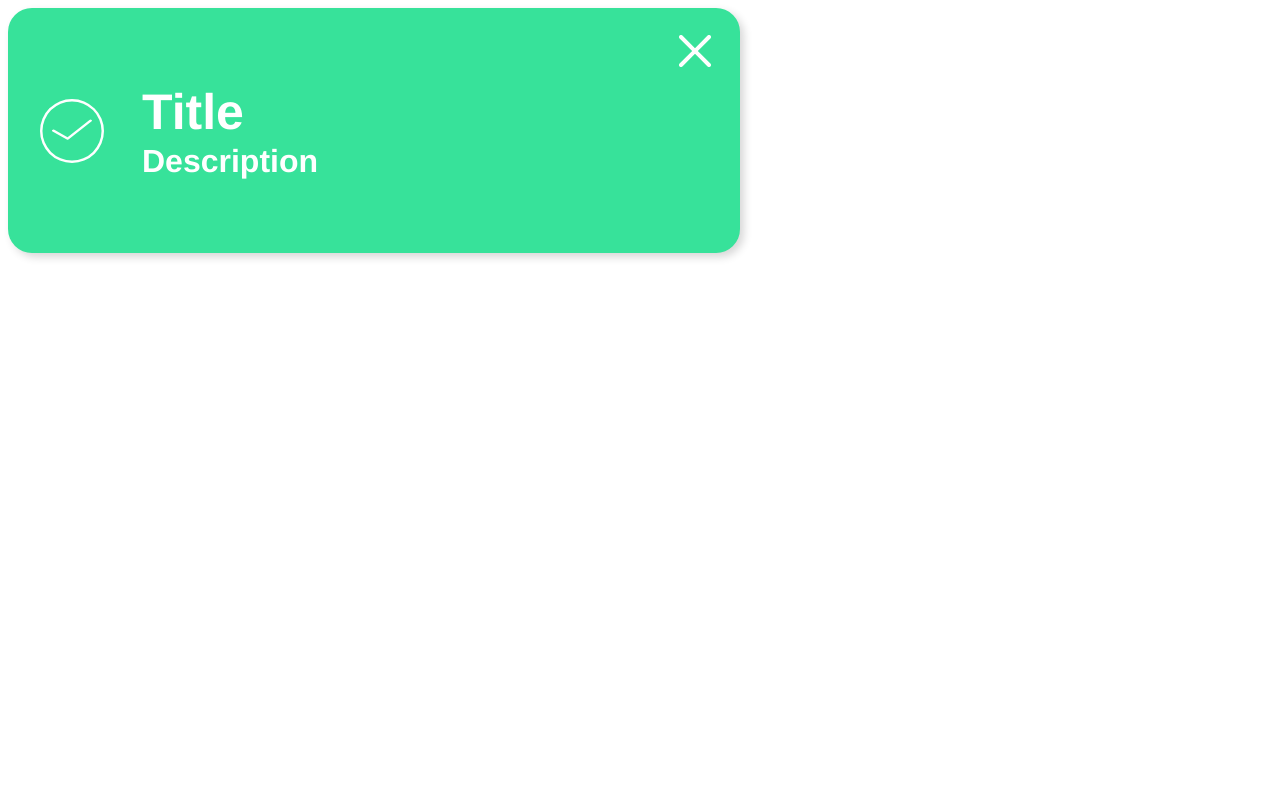
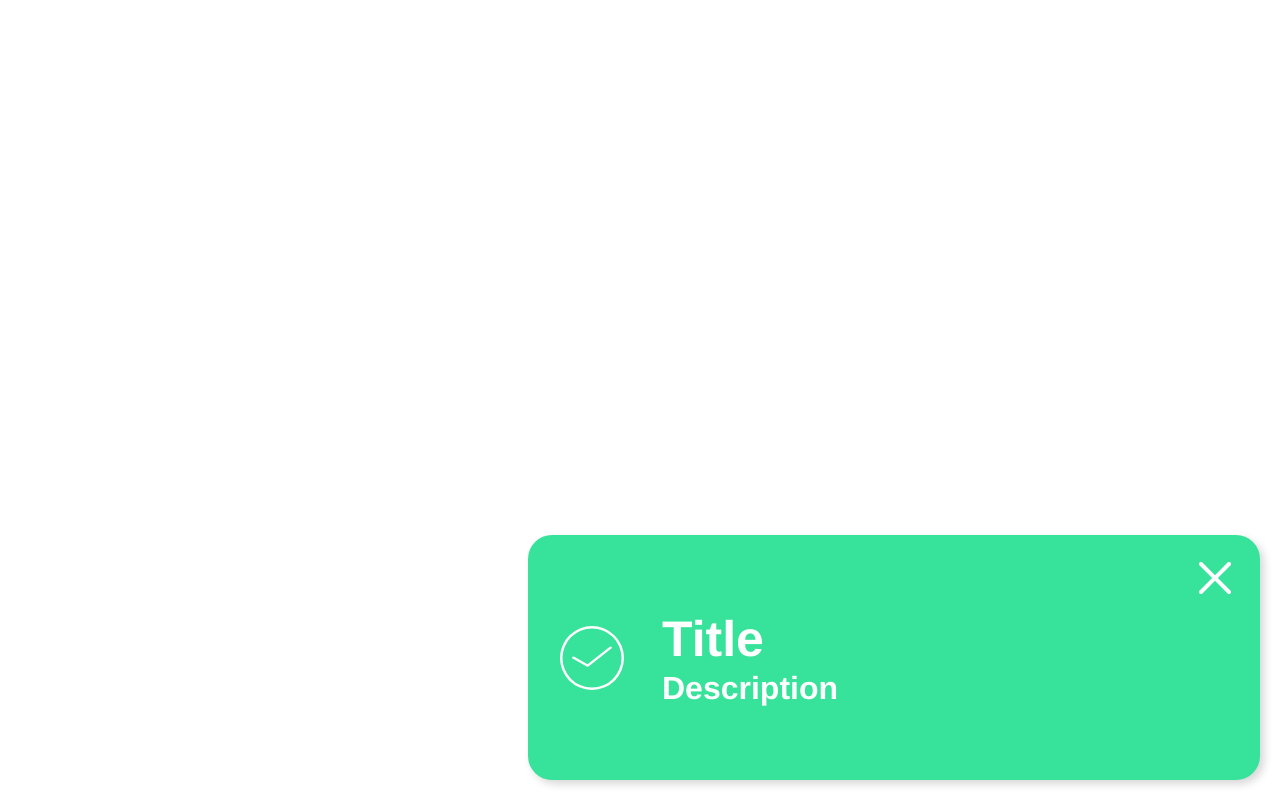
Before and after one commit to AndKurt/toast-lib, a React (Create React App) app: page / in a window 1280 px wide. Built offline with nearby package versions, Linux system fonts and the light colour scheme.

Commit message:
feat: add portal, error boundary and spawn animation

```diff
--- a/src/App/App.tsx
+++ b/src/App/App.tsx
@@ -1,10 +1,13 @@
-import React from 'react'
+import React, { useState } from 'react'
 import { Toast } from '@components/Toast'
+import { Portal } from '@components/Portal'
 
 export const App = () => {
 	return (
 		<div>
-			<Toast />
+			<Portal>
+				<Toast />
+			</Portal>
 		</div>
 	)
 }
--- /dev/null
+++ b/src/components/ErrorBoundary/ErrorBoundary.tsx
@@ -0,0 +1,46 @@
+import React, { Component, ErrorInfo } from 'react'
+import { ErrorMessage } from './componets'
+
+interface IErrorBoundaryProps {
+	children?: JSX.Element
+}
+
+interface IErrorBoundaryState {
+	isError: boolean
+}
+
+export class ErrorBoundary extends Component<
+	IErrorBoundaryProps,
+	IErrorBoundaryState
+> {
+	constructor(props: IErrorBoundaryProps) {
+		super(props)
+
+		this.state = {
+			isError: false,
+		}
+	}
+
+	public static getDerivedStateFromError(_: Error) {
+		return {
+			isError: true,
+		}
+	}
+
+	render() {
+		const { isError } = this.state
+		const { children } = this.props
+		if (isError) {
+			return (
+				<ErrorMessage>
+					Something went wrong...
+					<br />
+					Try reloading the page or contact the administrator.
+				</ErrorMessage>
+			)
+		}
+		return children
+	}
+}
+
+export default ErrorBoundary
--- /dev/null
+++ b/src/components/ErrorBoundary/componets.ts
@@ -0,0 +1,8 @@
+import styled from 'styled-components/macro'
+import { font } from '@styles/theme'
+
+export const ErrorMessage = styled.h3`
+	${font}
+	color: #fff;
+	text-align: center;
+`
--- /dev/null
+++ b/src/components/ErrorBoundary/index.ts
@@ -0,0 +1 @@
+export { ErrorBoundary } from './ErrorBoundary'
--- /dev/null
+++ b/src/components/Portal/Portal.tsx
@@ -0,0 +1,25 @@
+import React, { useEffect, useRef } from 'react'
+import { createPortal } from 'react-dom'
+
+interface IPortal {
+	children: JSX.Element
+}
+
+export const Portal = ({ children }: IPortal) => {
+	const toastRoot = document.createElement('div')
+	toastRoot.id = '#toast-root'
+	document.body.appendChild(toastRoot)
+
+	const elem = useRef(document.createElement('div'))
+	const current = elem.current
+
+	useEffect(() => {
+		toastRoot.appendChild(current)
+		return () => {
+			toastRoot.removeChild(current)
+			document.getElementById('#toast-root')?.remove()
+		}
+	}, [])
+
+	return createPortal(children, current)
+}
--- /dev/null
+++ b/src/components/Portal/index.ts
@@ -0,0 +1 @@
+export { Portal } from './Portal'
--- a/src/components/Toast/Toast.tsx
+++ b/src/components/Toast/Toast.tsx
@@ -1,5 +1,16 @@
 import React from 'react'
-import { INFO, WARNING, ERROR, SUCCSESS } from '@constants/constants'
+import {
+	INFO,
+	WARNING,
+	ERROR,
+	SUCCSESS,
+	RIGHT_BOTTOM,
+	LEFT_TOP,
+	FROM_LEFT,
+	FROM_RIGHT,
+	FROM_TOP,
+	FROM_BOTTOM,
+} from '@constants/constants'
 import { defaultTheme } from '@styles/theme'
 import { ThemeProvider } from 'styled-components'
 import {
@@ -10,11 +21,16 @@ import {
 	Title,
 	Description,
 } from './components'
+import { ErrorBoundary } from '@components/ErrorBoundary'
 
 export const Toast = () => {
 	return (
 		<ThemeProvider theme={defaultTheme}>
-			<ToastContainer type={SUCCSESS}>
+			<ErrorBoundary>
+				<ToastContainer
+					type={SUCCSESS}
+					position={RIGHT_BOTTOM}
+					animation={FROM_BOTTOM}>
 					<Logo type={SUCCSESS} />
 					<TextHelper type={SUCCSESS}>
 						<Title>Title</Title>
@@ -22,6 +38,7 @@ export const Toast = () => {
 					</TextHelper>
 					<CloseBtn type={SUCCSESS} />
 				</ToastContainer>
+			</ErrorBoundary>
 		</ThemeProvider>
 	)
 }
--- a/src/components/Toast/components.ts
+++ b/src/components/Toast/components.ts
@@ -1,27 +1,52 @@
 import HelveticaNeue from '@assets/fonts/HelveticaNeue.ttf'
-import styled from 'styled-components/macro'
-import { font } from '@styles/theme'
+import styled, { keyframes } from 'styled-components/macro'
+import {
+	font,
+	fromBottom,
+	fromLeft,
+	fromRight,
+	fromTop,
+	leftBottom,
+	leftTop,
+	rightBottom,
+	rightTop,
+} from '@styles/theme'
 import error from '@assets/svg/error.svg'
 import info from '@assets/svg/info.svg'
 import success from '@assets/svg/success.svg'
 import warning from '@assets/svg/warning.svg'
 import closeWhite from '@assets/svg/closeWhite.svg'
 import closeBlack from '@assets/svg/closeBlack.svg'
-import { ERROR, INFO, WARNING } from '@constants/constants'
+import {
+	ERROR,
+	FROM_BOTTOM,
+	FROM_LEFT,
+	FROM_RIGHT,
+	FROM_TOP,
+	INFO,
+	LEFT_BOTTOM,
+	LEFT_TOP,
+	RIGHT_TOP,
+	WARNING,
+} from '@constants/constants'
 
 interface IProps {
 	type: string
 }
 
-export const ToastContainer = styled.div<IProps>`
+interface IToastContainer extends IProps {
+	position: string
+	animation: string
+}
+
+export const ToastContainer = styled.div<IToastContainer>`
 	@font-face {
 		font-family: 'Helvetica Neue';
 		src: url(${HelveticaNeue}) format('truetype');
 		font-weight: normal;
 		font-style: normal;
 	}
-	position: relative;
-	${font}
+	position: fixed;
 	display: flex;
 	justify-content: flex-start;
 	align-items: center;
@@ -30,6 +55,21 @@ export const ToastContainer = styled.div<IProps>`
 	border-radius: 24px;
 	box-shadow: 4px 4px 8px #00000029;
 	opacity: 1;
+	padding: 32px;
+	transition: transform 1s ease-in;
+	${font}
+	${(props) => {
+		switch (props.position) {
+			case LEFT_TOP:
+				return leftTop
+			case LEFT_BOTTOM:
+				return leftBottom
+			case RIGHT_TOP:
+				return rightTop
+			default:
+				return rightBottom
+		}
+	}}
 	background: ${(props) => {
 		switch (props.type) {
 			case INFO:
@@ -42,7 +82,23 @@ export const ToastContainer = styled.div<IProps>`
 				return props.theme.type.success
 		}
 	}};
-	padding: 32px;
+	animation: ${(props) => {
+			switch (props.animation) {
+				case FROM_LEFT:
+					return FROM_LEFT
+				case FROM_TOP:
+					return FROM_TOP
+				case FROM_RIGHT:
+					return FROM_RIGHT
+				default:
+					return FROM_BOTTOM
+			}
+		}}
+		1s;
+	${fromLeft};
+	${fromTop};
+	${fromRight};
+	${fromBottom};
 `
 
 export const Logo = styled.div<IProps>`
--- a/src/constants/constants.ts
+++ b/src/constants/constants.ts
@@ -1,4 +1,17 @@
+// Type of toast
 export const INFO = 'info'
 export const WARNING = 'warning'
 export const ERROR = 'error'
 export const SUCCSESS = 'success'
+
+//Type of Base position
+export const LEFT_TOP = 'LEFT_TOP'
+export const LEFT_BOTTOM = 'LEFT_BOTTOM'
+export const RIGHT_TOP = 'RIGHT_TOP'
+export const RIGHT_BOTTOM = 'RIGHT_BOTTOM'
+
+//Type of animation
+export const FROM_LEFT = 'from-left'
+export const FROM_TOP = 'from-top'
+export const FROM_RIGHT = 'from-right'
+export const FROM_BOTTOM = 'from-bottom'
--- a/src/styles/theme.ts
+++ b/src/styles/theme.ts
@@ -6,6 +6,70 @@ export const font = css`
 	font-weight: bold;
 	font-size: 32px;
 	line-height: 38px;
+`
+
+// Base position
+export const leftTop = css`
+	top: 20px;
+	left: 20px;
+`
+export const leftBottom = css`
+	bottom: 20px;
+	left: 20px;
+`
+
+export const rightTop = css`
+	top: 20px;
+	right: 20px;
+`
+export const rightBottom = css`
+	bottom: 20px;
+	right: 20px;
+`
+
+// Animtion
+export const fromLeft = css`
+	@keyframes from-left {
+		from {
+			transform: translateX(-100%);
+		}
+		to {
+			transform: translateX(0);
+		}
+	}
+`
+
+export const fromTop = css`
+	@keyframes from-top {
+		from {
+			transform: translateY(-100%);
+		}
+		to {
+			transform: translateY(0);
+		}
+	}
+`
+
+export const fromRight = css`
+	@keyframes from-right {
+		from {
+			transform: translateX(100%);
+		}
+		to {
+			transform: translateX(0);
+		}
+	}
+`
+
+export const fromBottom = css`
+	@keyframes from-bottom {
+		from {
+			transform: translateY(100%);
+		}
+		to {
+			transform: translateY(0);
+		}
+	}
 `
 
 // Color palette
```
Lines whose indentation alone changed are shown as unchanged.
